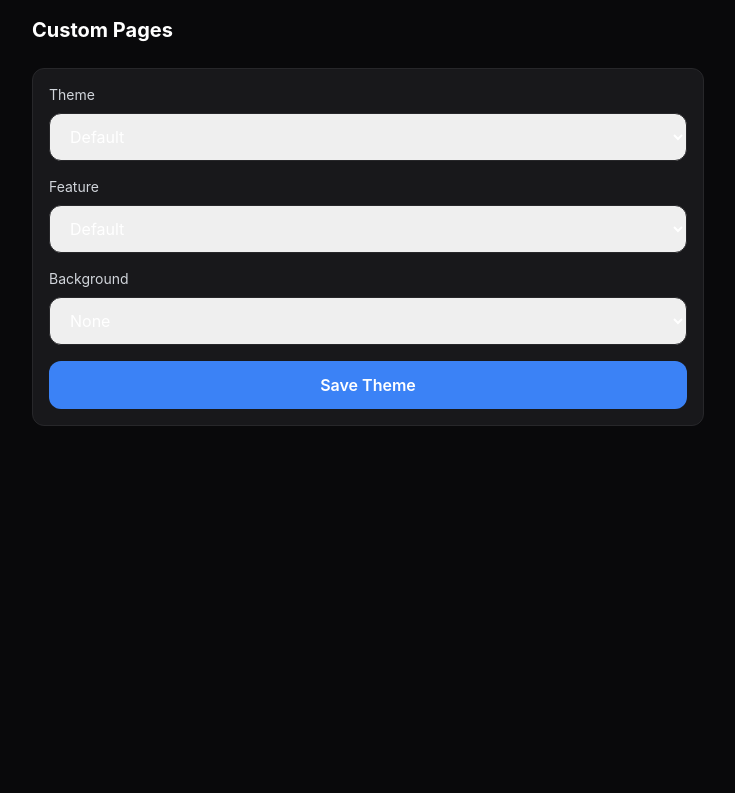
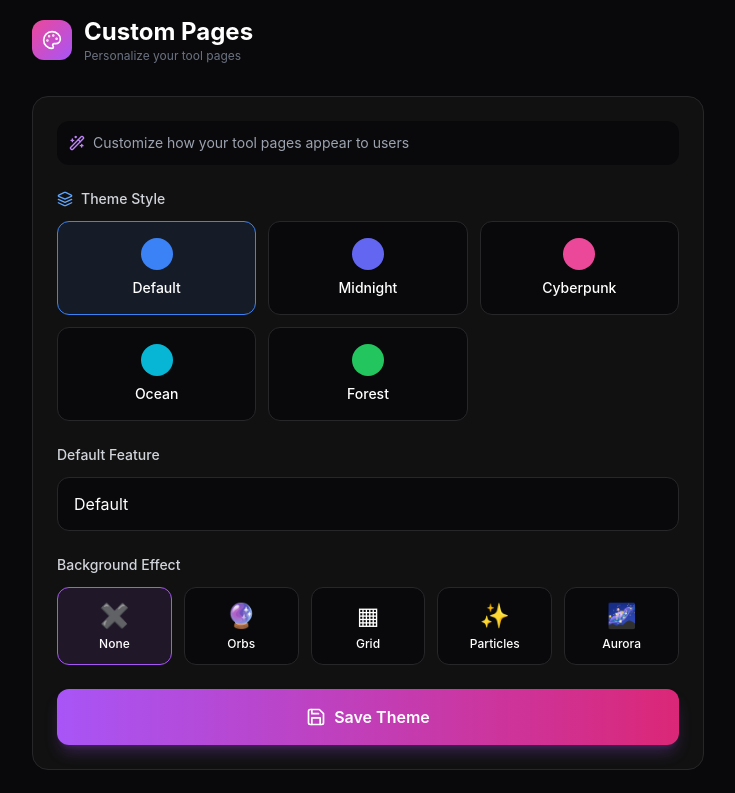
Before and after one commit to 0xF34/autohart, a Next.js app: page /custom-pages in a window 1280 px wide. Shown: the top 793 px of the page, without its empty margins (272-1007 px from the left). Built offline with nearby package versions, Linux system fonts and the light colour scheme.

Commit message:
Update and rename page.js to page.tsx

```diff
--- a/app/custom-pages/page.js
+++ /dev/null
@@ -1,77 +0,0 @@
-'use client'
-
-import { useState } from 'react'
-
-export default function CustomPagesPage() {
-  const [theme, setTheme] = useState('default')
-  const [feature, setFeature] = useState('Default')
-  const [background, setBackground] = useState('none')
-  const [saved, setSaved] = useState(false)
-
-  const save = () => {
-    setSaved(true)
-    setTimeout(() => setSaved(false), 2000)
-  }
-
-  return (
-    <div className="min-h-screen p-4 pb-24">
-      <div className="max-w-2xl mx-auto">
-        <h1 className="text-xl font-bold mb-6">Custom Pages</h1>
-
-        <div className="bg-card border border-border rounded-xl p-4 space-y-4">
-          <div>
-            <label className="block text-sm text-gray-300 mb-2">Theme</label>
-            <select
-              value={theme}
-              onChange={(e) => setTheme(e.target.value)}
-              className="w-full bg-bg border border-border rounded-lg px-4 py-3 text-white focus:outline-none focus:border-accent"
-            >
-              <option value="default">Default</option>
-              <option value="midnight">Midnight</option>
-              <option value="cyberpunk">Cyberpunk</option>
-              <option value="ocean">Ocean</option>
-              <option value="forest">Forest</option>
-            </select>
-          </div>
-
-          <div>
-            <label className="block text-sm text-gray-300 mb-2">Feature</label>
-            <select
-              value={feature}
-              onChange={(e) => setFeature(e.target.value)}
-              className="w-full bg-bg border border-border rounded-lg px-4 py-3 text-white focus:outline-none focus:border-accent"
-            >
-              <option>Default</option>
-              <option>Clothes Copier</option>
-              <option>Copy Games</option>
-              <option>Followbot</option>
-              <option>Join Anyone</option>
-            </select>
-          </div>
-
-          <div>
-            <label className="block text-sm text-gray-300 mb-2">Background</label>
-            <select
-              value={background}
-              onChange={(e) => setBackground(e.target.value)}
-              className="w-full bg-bg border border-border rounded-lg px-4 py-3 text-white focus:outline-none focus:border-accent"
-            >
-              <option value="none">None</option>
-              <option value="orbs">Orbs</option>
-              <option value="grid">Grid</option>
-              <option value="particles">Particles</option>
-              <option value="aurora">Aurora</option>
-            </select>
-          </div>
-
-          <button
-            onClick={save}
-            className="w-full bg-accent text-white rounded-lg py-3 font-semibold"
-          >
-            {saved ? 'Saved!' : 'Save Theme'}
-          </button>
-        </div>
-      </div>
-    </div>
-  )
-}
--- /dev/null
+++ b/app/custom-pages/page.tsx
@@ -0,0 +1,161 @@
+'use client'
+
+import { useState } from 'react'
+import { Palette, Save, CheckCircle, Sparkles, Wand2, Layers } from 'lucide-react'
+
+export default function CustomPagesPage() {
+  const [theme, setTheme] = useState<string>('default')
+  const [feature, setFeature] = useState<string>('Default')
+  const [background, setBackground] = useState<string>('none')
+  const [saved, setSaved] = useState<boolean>(false)
+
+  const handleSave = (): void => {
+    setSaved(true)
+    setTimeout(() => setSaved(false), 2500)
+  }
+
+  const themes = [
+    { value: 'default', label: 'Default', color: '#3b82f6' },
+    { value: 'midnight', label: 'Midnight', color: '#6366f1' },
+    { value: 'cyberpunk', label: 'Cyberpunk', color: '#ec4899' },
+    { value: 'ocean', label: 'Ocean', color: '#06b6d4' },
+    { value: 'forest', label: 'Forest', color: '#22c55e' }
+  ]
+
+  const features = [
+    'Default',
+    'Clothes Copier',
+    'Copy Games',
+    'Followbot',
+    'Join Anyone'
+  ]
+
+  const backgrounds = [
+    { value: 'none', label: 'None', icon: '✖️' },
+    { value: 'orbs', label: 'Orbs', icon: '🔮' },
+    { value: 'grid', label: 'Grid', icon: '▦' },
+    { value: 'particles', label: 'Particles', icon: '✨' },
+    { value: 'aurora', label: 'Aurora', icon: '🌌' }
+  ]
+
+  return (
+    <div className="min-h-screen bg-[#09090b] p-4 pb-24">
+      <div className="max-w-2xl mx-auto">
+        {/* Header */}
+        <div className="flex items-center gap-3 mb-8">
+          <div className="w-10 h-10 bg-gradient-to-br from-pink-500 to-purple-500 rounded-xl flex items-center justify-center">
+            <Palette size={20} />
+          </div>
+          <div>
+            <h1 className="text-2xl font-bold">Custom Pages</h1>
+            <p className="text-xs text-gray-500">Personalize your tool pages</p>
+          </div>
+        </div>
+
+        {/* Customization Card */}
+        <div className="bg-[#111] border border-[#27272a] rounded-2xl p-6 space-y-6">
+          <div className="flex items-center gap-2 text-sm text-gray-400 bg-[#09090b] rounded-xl p-3">
+            <Wand2 size={16} className="text-purple-400" />
+            Customize how your tool pages appear to users
+          </div>
+
+          {/* Theme Selector */}
+          <div className="space-y-3">
+            <label className="block text-sm font-medium text-gray-300 flex items-center gap-2">
+              <Layers size={16} className="text-blue-400" />
+              Theme Style
+            </label>
+            <div className="grid grid-cols-2 sm:grid-cols-3 gap-3">
+              {themes.map((t) => (
+                <button
+                  key={t.value}
+                  onClick={() => setTheme(t.value)}
+                  className={`p-4 rounded-xl border transition-all ${
+                    theme === t.value
+                      ? 'border-blue-500 bg-blue-500/10'
+                      : 'border-[#27272a] bg-[#09090b] hover:border-[#3f3f46]'
+                  }`}
+                >
+                  <div
+                    className="w-8 h-8 rounded-full mx-auto mb-2"
+                    style={{ backgroundColor: t.color }}
+                  />
+                  <p className="text-sm font-medium">{t.label}</p>
+                </button>
+              ))}
+            </div>
+          </div>
+
+          {/* Feature Selector */}
+          <div className="space-y-3">
+            <label className="block text-sm font-medium text-gray-300">
+              Default Feature
+            </label>
+            <select
+              value={feature}
+              onChange={(e) => setFeature(e.target.value)}
+              className="w-full bg-[#09090b] border border-[#27272a] rounded-xl px-4 py-3.5 text-white focus:outline-none focus:border-blue-500 focus:ring-2 focus:ring-blue-500/20 transition-all appearance-none cursor-pointer"
+            >
+              {features.map((f) => (
+                <option key={f} value={f}>{f}</option>
+              ))}
+            </select>
+          </div>
+
+          {/* Background Selector */}
+          <div className="space-y-3">
+            <label className="block text-sm font-medium text-gray-300">
+              Background Effect
+            </label>
+            <div className="grid grid-cols-3 sm:grid-cols-5 gap-3">
+              {backgrounds.map((b) => (
+                <button
+                  key={b.value}
+                  onClick={() => setBackground(b.value)}
+                  className={`p-3 rounded-xl border transition-all ${
+                    background === b.value
+                      ? 'border-purple-500 bg-purple-500/10'
+                      : 'border-[#27272a] bg-[#09090b] hover:border-[#3f3f46]'
+                  }`}
+                >
+                  <span className="text-2xl block mb-1">{b.icon}</span>
+                  <p className="text-xs font-medium">{b.label}</p>
+                </button>
+              ))}
+            </div>
+          </div>
+
+          {/* Save Button */}
+          <button
+            onClick={handleSave}
+            className="w-full bg-gradient-to-r from-purple-500 to-pink-600 text-white font-semibold py-4 rounded-xl hover:from-purple-600 hover:to-pink-700 transition-all transform hover:scale-[1.01] active:scale-[0.99] flex items-center justify-center gap-2 shadow-lg shadow-purple-500/25"
+          >
+            {saved ? (
+              <>
+                <CheckCircle size={20} />
+                Theme Saved!
+              </>
+            ) : (
+              <>
+                <Save size={20} />
+                Save Theme
+              </>
+            )}
+          </button>
+        </div>
+
+        {/* Preview Notice */}
+        <div className="mt-6 bg-[#111] border border-[#27272a] rounded-2xl p-6">
+          <div className="flex items-center gap-3 mb-3">
+            <Sparkles size={20} className="text-yellow-400" />
+            <h3 className="font-semibold">Preview</h3>
+          </div>
+          <p className="text-sm text-gray-400">
+            Changes will be reflected on your tool pages immediately after saving.
+            Users visiting your links will see the customized version.
+          </p>
+        </div>
+      </div>
+    </div>
+  )
+}
```
